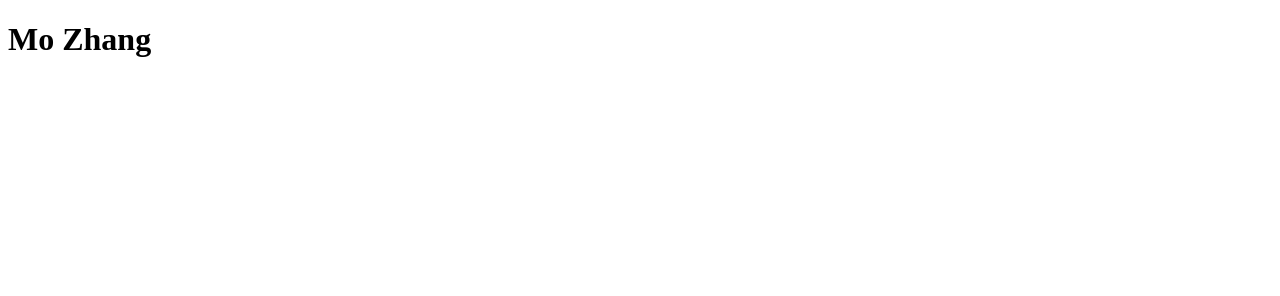
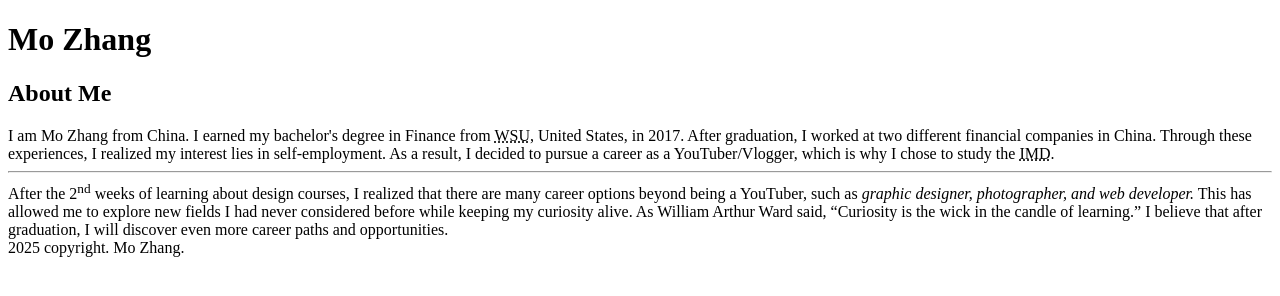
Before and after one commit to zhangmo0916/zhangmo0916.github.io, a plain HTML site: page html-assignment/index.html in a window 1280 px wide. Drawn offline with Linux system fonts and the light colour scheme.

Commit message:
adds a indext.html to the project

```diff
--- a/html-assignment/index.html
+++ b/html-assignment/index.html
@@ -6,7 +6,13 @@
     <title>ZHANGMO0916 HTML Assignment</title>
 </head>
 <body>
-    <header>
+        <header>
         <h1>Mo Zhang</h1>
+        <h2>About Me</h2>
+        <p1>I am Mo Zhang from China. I earned my bachelor's degree in Finance from <abbr title="Washington State University">WSU</abbr>, United States, in 2017. After graduation, I worked at two different financial companies in China. Through these experiences, I realized my interest lies in self-employment. As a result, I decided to pursue a career as a YouTuber/Vlogger, which is why I chose to study the <ABBR title="Interactive Media Design">IMD</ABBR>.
+        </p1>
+        <hr></hr>
+        <p2><div>After the 2<sup>nd</sup> weeks of learning about design courses, I realized that there are many career options beyond being a YouTuber, such as <em>graphic designer, photographer, and web developer.</em> This has allowed me to explore new fields I had never considered before while keeping my curiosity alive. As William Arthur Ward said, <q>Curiosity is the wick in the candle of learning.</q> I believe that after graduation, I will discover even more career paths and opportunities.</div></p2>
+    <footer>2025 copyright. Mo Zhang.</footer>
 </body>
 </html>
```
